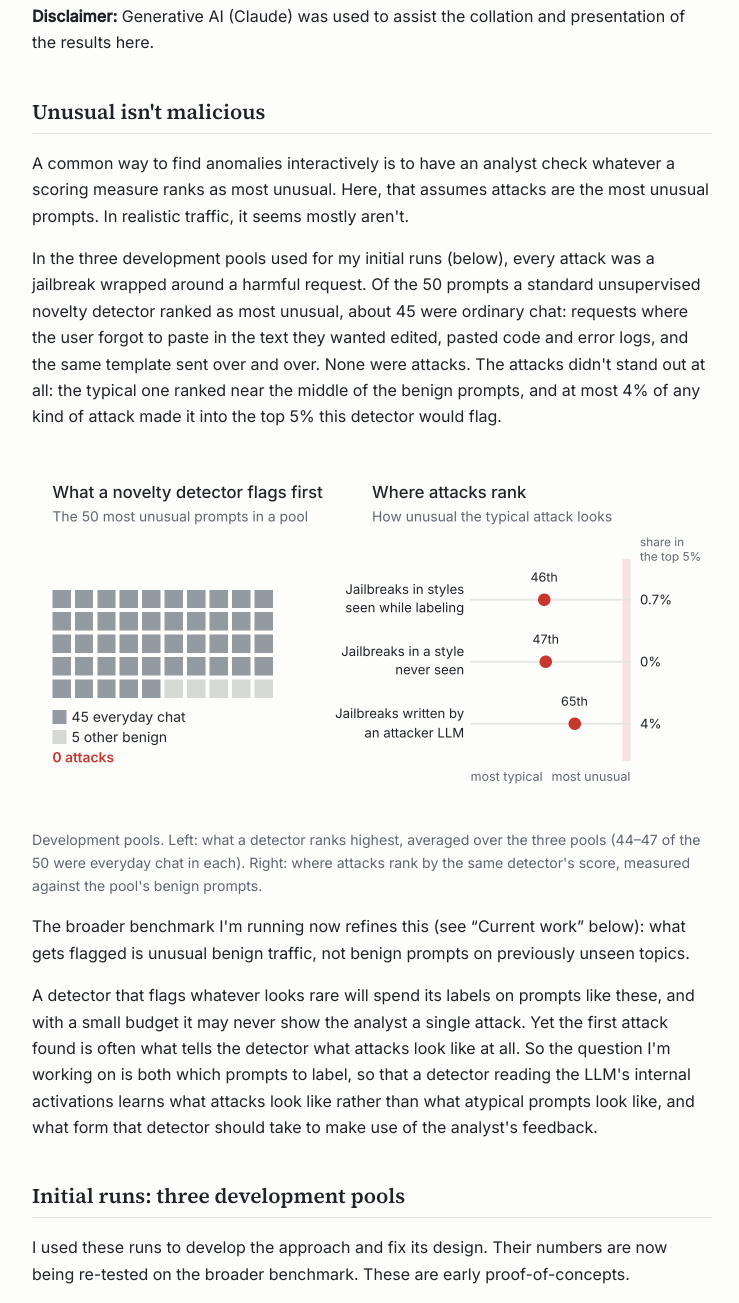
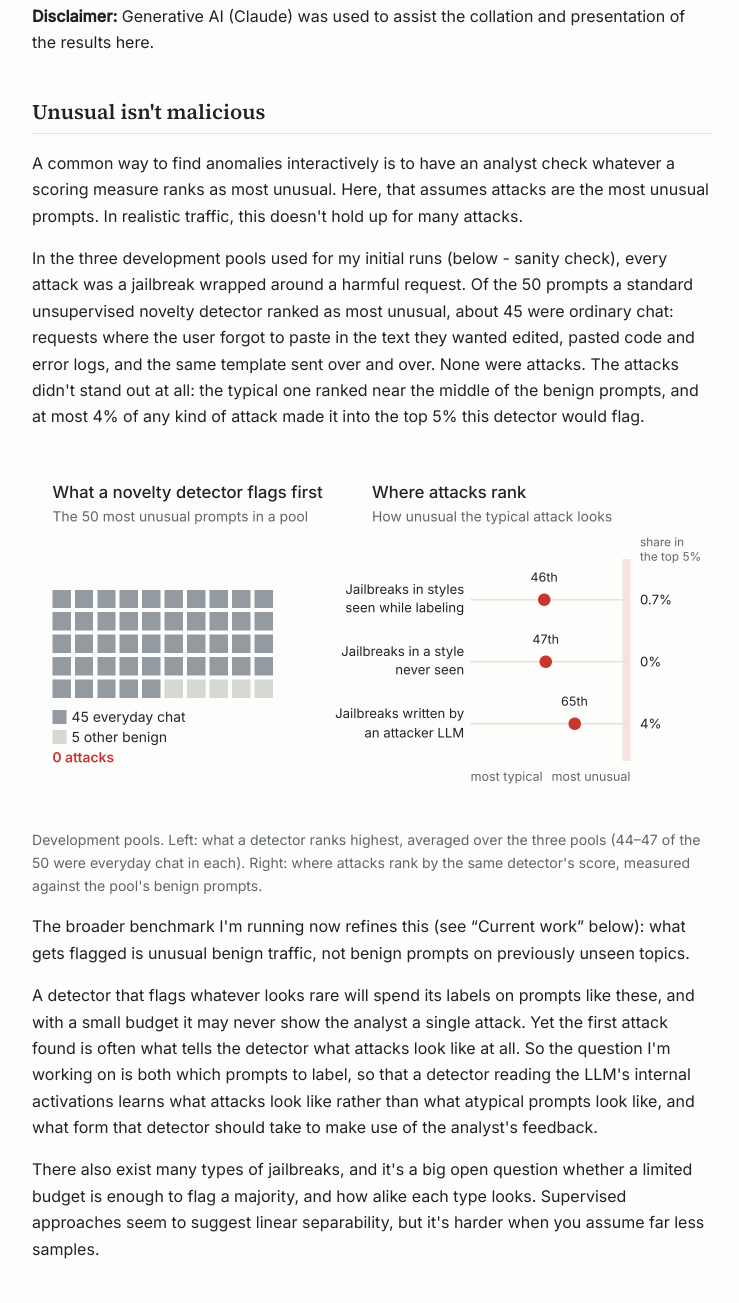
Before and after one commit to taylordinkins/taylordinkins.github.io, a plain HTML site: page jailbreak-discovery.html in a window 1280 px wide. Shown: the part 386-1689 px from the top of the page, without its empty margins (268-1007 px from the left). Drawn offline with Linux system fonts and the light colour scheme.

Commit message:
Refine language and clarify points in jailbreak-discovery.html

```diff
--- a/jailbreak-discovery.html
+++ b/jailbreak-discovery.html
@@ -110,10 +110,10 @@
       <p>
         A common way to find anomalies interactively is to have an analyst check whatever a scoring
         measure ranks as most unusual. Here, that assumes attacks are the most unusual prompts. In
-        realistic traffic, it seems mostly aren't.
+        realistic traffic, this doesn't hold up for many attacks.
       </p>
       <p>
-        In the three development pools used for my initial runs (below), every attack was a jailbreak
+        In the three development pools used for my initial runs (below - sanity check), every attack was a jailbreak
         wrapped around a harmful request. Of the 50 prompts a standard unsupervised novelty detector
         ranked as most unusual, about 45 were ordinary chat: requests where the user forgot to paste
         in the text they wanted edited, pasted code and error logs, and the same template sent over
@@ -146,6 +146,12 @@
         is both which prompts to label, so that a detector reading the LLM's internal activations learns
         what attacks look like rather than what atypical prompts look like, and what form that detector
         should take to make use of the analyst's feedback.
+      </p>
+
+      <p>
+        There also exist many types of jailbreaks, and it's a big open question whether a limited budget is enough
+        to flag a majority, and how alike each type looks. Supervised approaches seem to suggest linear
+        separability, but it's harder when you assume far less samples.
       </p>
     </section>
 
@@ -296,12 +302,12 @@
           mixing plain harmful attacks makes novelty-based detection easy! - but only for harmful prompts (some engineered attacks still show up this, but may be engineered for older open-weight models) - wrapped jailbreaks are missed
         </li>
         <li>
-          analyst labeling exacerbates the above greedy effect on "multimodal" harmful prompts - you just pick out the easy ones and forget to learn
+          analyst labeling exacerbates the above greedy effect on "multimodal" harmful prompts - you just pick out the easy ones which doesn't help the learning process
         </li>
       </ul>
       <h3>What now?</h3>
       <p>
-        I'm limiting the scope to wrapped attacks only - they're what we care about the most and are hardest to find without some prior knowledge or labels. I'm also moving more to algorithm redesign on PMA.
+        I'm limiting the scope to wrapped attacks only for now - they seem hardest to find without some prior knowledge or labels. I'm also moving more to algorithm redesign on PMA.
         This opens up more issues with feedback-based anomaly detection without being able to query batches. Uncertainty-based sampling is great if you have a large enough budget and/or the ability to select multiple queries.
         For now, I'm still assuming we go one-by-one, which somewhat seems like greedy might not work in this case if you can't find representatives for the wrapped attacks (see: active anomaly discovery). Stay tuned.
       </p>
```
